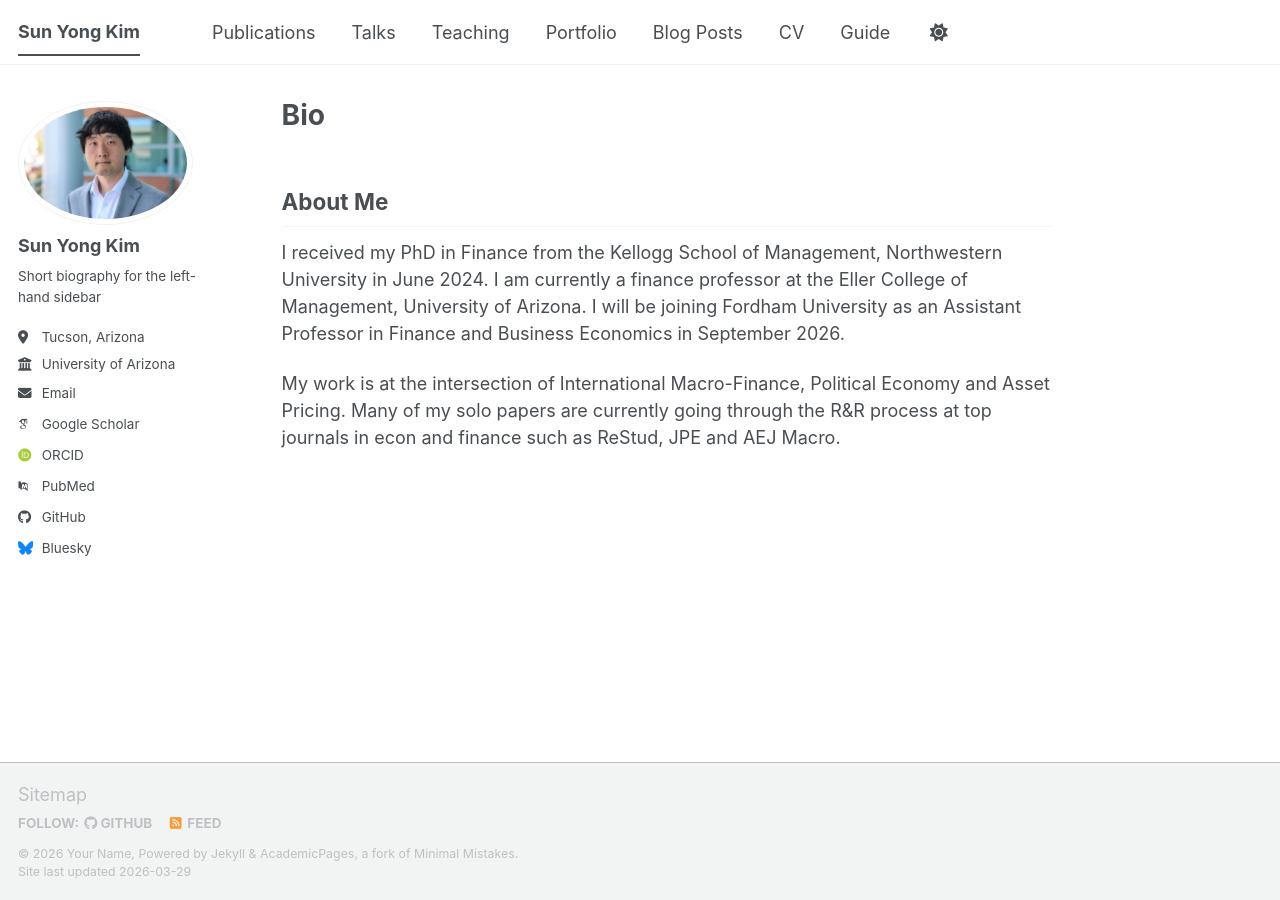
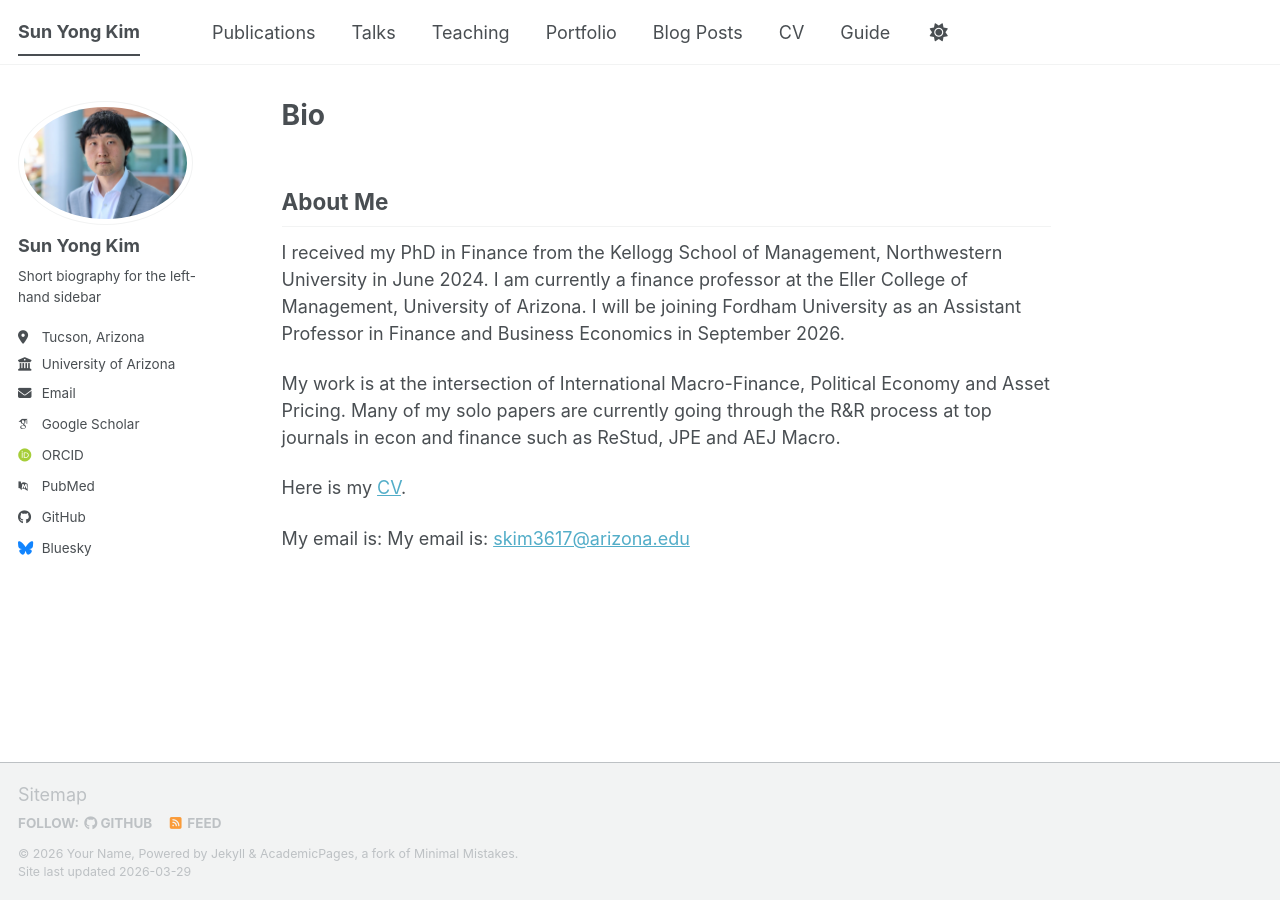
Before and after one commit to sunyongkim-research/sunyongkim-research.github.io, a Jekyll site: the page built from _pages/about.md, in a window 1280 px wide. Built offline with Jekyll 4.4.1, drawn with Linux system fonts in a browser that asks for light colours; some web fonts are replaced; a script bundle is joined from its source files by our own code; library files that are not in the unit come from our copies.

Commit message:
Update about.md

```diff
--- a/_pages/about.md
+++ b/_pages/about.md
@@ -12,3 +12,7 @@
 I received my PhD in Finance from the Kellogg School of Management, Northwestern University in June 2024. I am currently a finance professor at the Eller College of Management, University of Arizona. I will be joining Fordham University as an Assistant Professor in Finance and Business Economics in September 2026.
 
 My work is at the intersection of International Macro-Finance, Political Economy and Asset Pricing. Many of my solo papers are currently going through the R&R process at top journals in econ and finance such as ReStud, JPE and AEJ Macro.
+
+Here is my [CV](https://www.dropbox.com/home/Packet?preview=CV_feb12_2026.pdf).
+
+My email is: My email is: [skim3617@arizona.edu](mailto:skim3617@arizona.edu)
```
